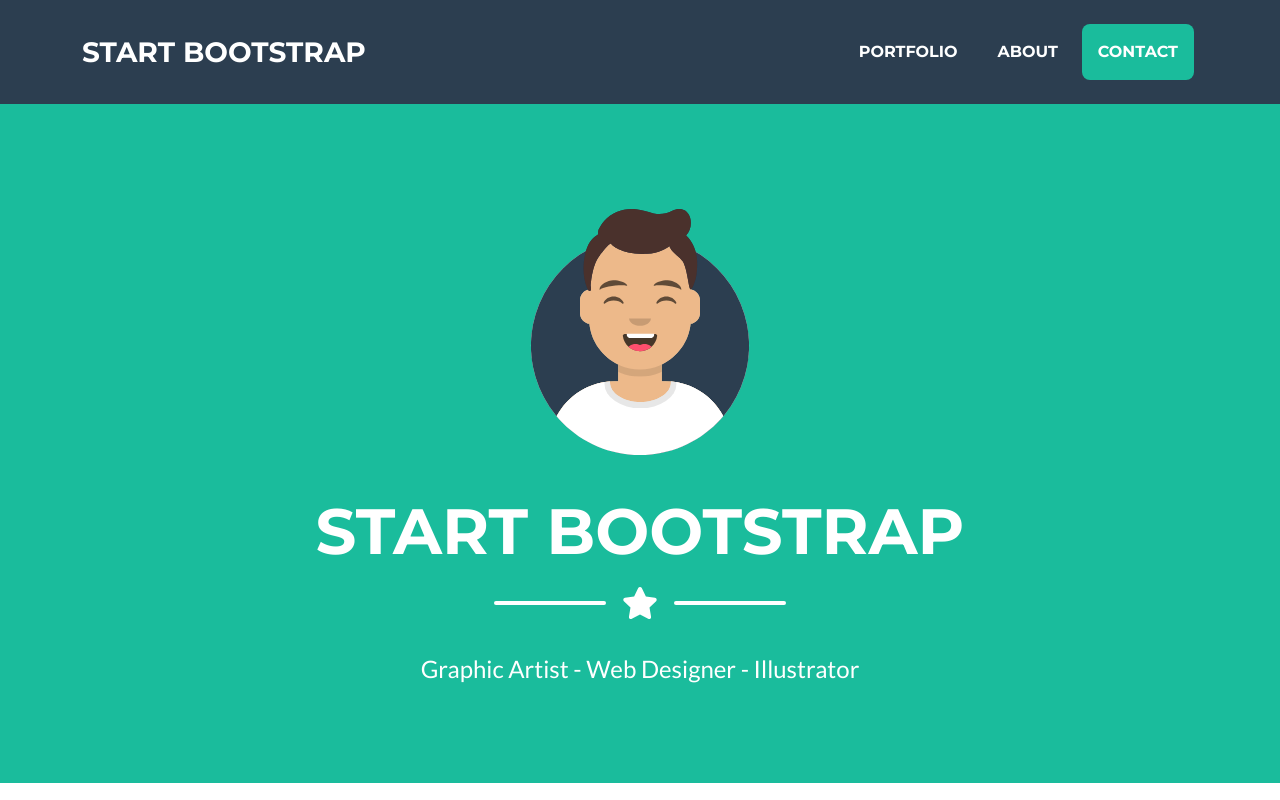
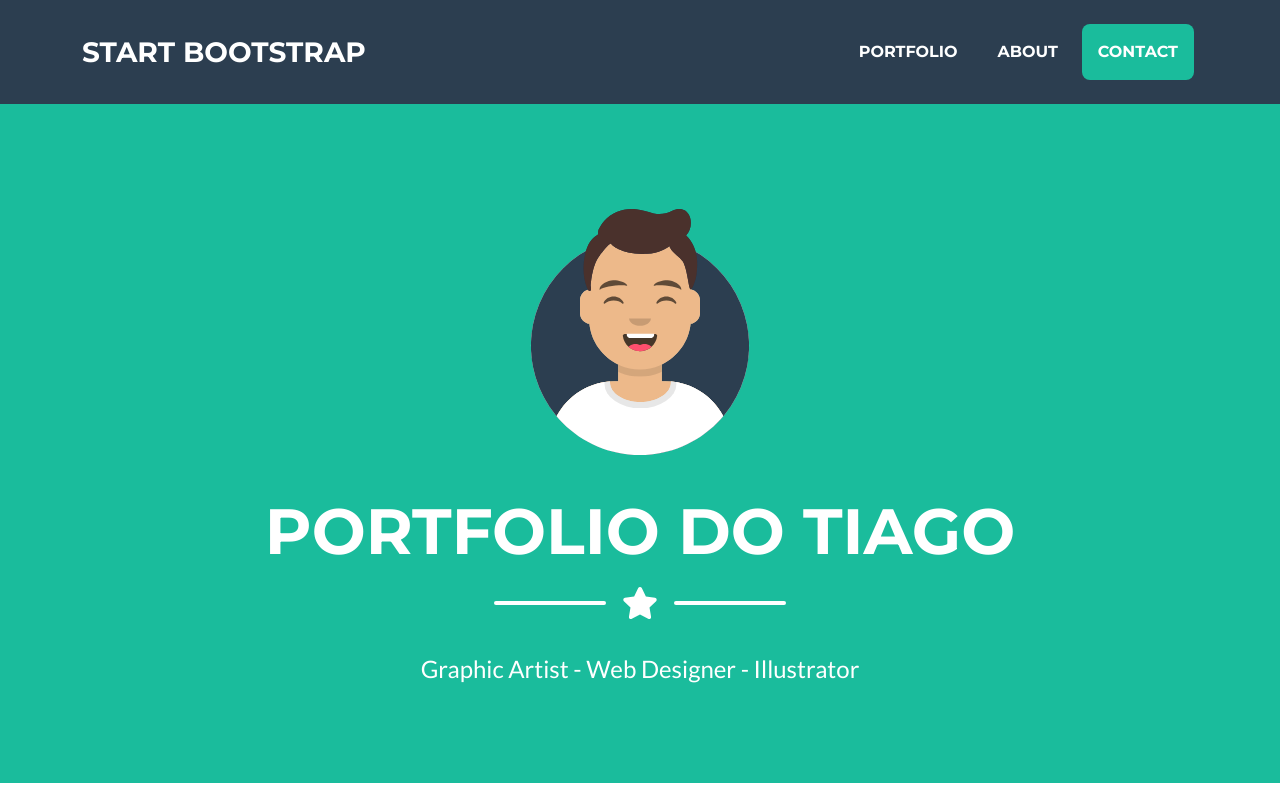
Before and after one commit to tiagoluzh607/site-programando-carreira, a plain HTML site: page index.html in a window 1280 px wide. Shown: the top 800 px of the page. Drawn offline with nearby package versions, Linux system fonts and the light colour scheme.

Commit message:
Editando Template [RF 11]

```diff
--- a/index.html
+++ b/index.html
@@ -40,7 +40,7 @@
                 <!-- Masthead Avatar Image-->
                 <img class="masthead-avatar mb-5" src="assets/img/avataaars.svg" alt="..." />
                 <!-- Masthead Heading-->
-                <h1 class="masthead-heading text-uppercase mb-0">Start Bootstrap</h1>
+                <h1 class="masthead-heading text-uppercase mb-0">Portfolio do Tiago</h1>
                 <!-- Icon Divider-->
                 <div class="divider-custom divider-light">
                     <div class="divider-custom-line"></div>
```
